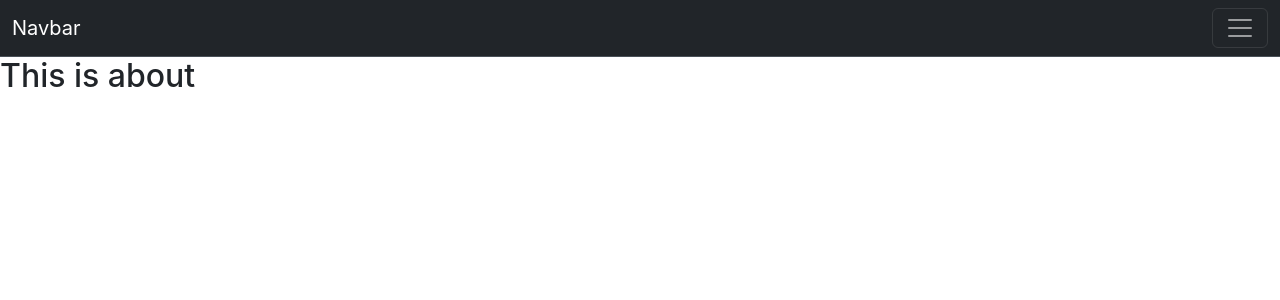
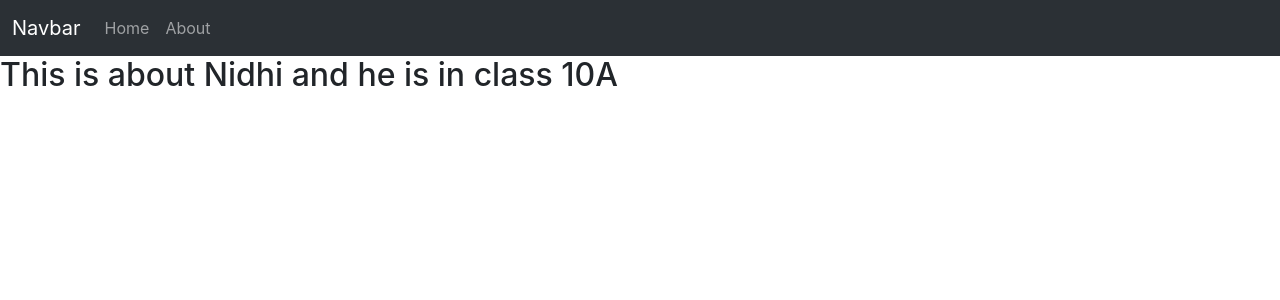
Before and after one commit to SarikaBandewar/inotebook, a React (Create React App) app: page /about in a window 1280 px wide. Shown: the top 300 px of the page. Built offline with nearby package versions, Linux system fonts and the light colour scheme.

Commit message:
added useContext hook

```diff
--- a/src/App.js
+++ b/src/App.js
@@ -3,17 +3,20 @@ import Navbar from './components/Navbar';
 import { BrowserRouter as Router, Routes, Route } from 'react-router-dom';
 import Home from './components/Home';
 import About from './components/About';
+import NoteState from './context/notes/NoteState';
 
 function App() {
   return (
     <>
+      <NoteState>
         <Router>
-        <Navbar />
+          {<Navbar />}
           <Routes>
             <Route exact path="/home" element={<Home />} />
             <Route exact path="/about" element={<About />} />
           </Routes>
         </Router>
+      </NoteState>
     </>
   );
 }
--- a/src/components/About.js
+++ b/src/components/About.js
@@ -1,9 +1,17 @@
-import React from 'react';
+import React, { useContext, useEffect } from 'react';
+import noteContext from '../context/notes/NoteContext';
 
 function About() {
+  const a = useContext(noteContext);
+  useEffect(() => {
+    a.update();
+    // eslint-disable-next-line
+  }, []);
   return (
     <div>
-      <h2>This is about</h2>
+      <h2>
+        This is about {a.state.name} and he is in class {a.state.class}
+      </h2>
     </div>
   );
 }
--- a/src/components/Navbar.js
+++ b/src/components/Navbar.js
@@ -4,7 +4,7 @@ import { Link } from 'react-router-dom';
 function Navbar() {
   return (
     <nav
-      className="navbar bg-dark border-bottom border-body"
+      className="navbar navbar-expand-lg bg-body-tertiary"
       data-bs-theme="dark"
     >
       <div className="container-fluid">
@@ -25,7 +25,7 @@ function Navbar() {
         <div className="collapse navbar-collapse" id="navbarNav">
           <ul className="navbar-nav">
             <li className="nav-item">
-              <Link className="nav-link active" aria-current="page" to="/home">
+              <Link className="nav-link" aria-current="page" to="/home">
                 Home
               </Link>
             </li>
--- /dev/null
+++ b/src/context/notes/NoteContext.js
@@ -0,0 +1,5 @@
+import { createContext } from 'react';
+
+const noteContext = createContext();
+
+export default noteContext;
--- /dev/null
+++ b/src/context/notes/NoteState.js
@@ -0,0 +1,28 @@
+import { useState } from 'react';
+import NoteContext from './NoteContext';
+
+const NoteState = (props) => {
+  const s1 = {
+    name: 'Sarika',
+    class: '10B',
+  };
+
+  const [state, setState] = useState(s1);
+
+  const update = () => {
+    setTimeout(() => {
+      setState({
+        name: 'Nidhi',
+        class: '10A',
+      });
+    }, 1000);
+  };
+
+  return (
+    <NoteContext.Provider value={{ state, update }}>
+      {props.children}
+    </NoteContext.Provider>
+  );
+};
+
+export default NoteState;
```
Lines whose indentation alone changed are shown as unchanged.
